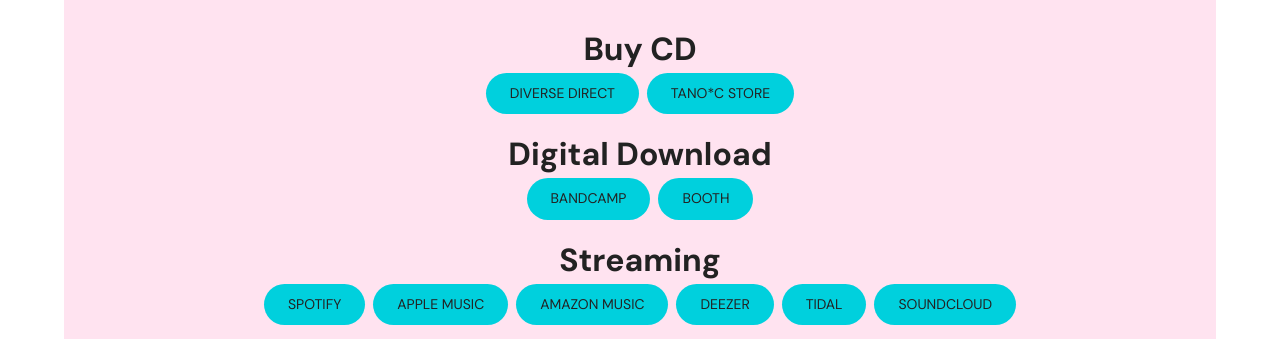
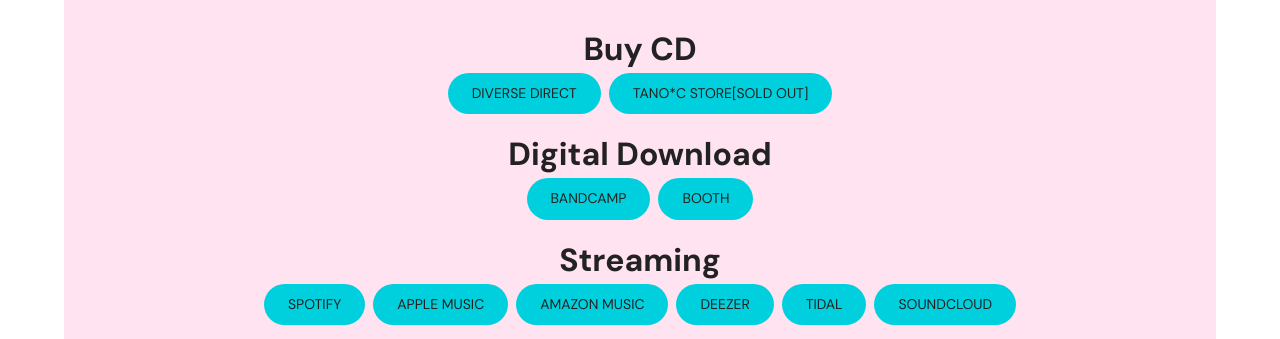
Before and after one commit to litmus-star/lumichankawaii, a plain HTML site: page index.html in a window 1280 px wide. Shown: the part 1160-1499 px from the top of the page. Drawn offline with Linux system fonts and the light colour scheme.

Commit message:
Update index.html

```diff
--- a/index.html
+++ b/index.html
@@ -60,7 +60,7 @@
 	  <h2 class="store-heading js-store-heading">Buy CD</h2>
       <div class="store-wrap js-store-wrap">
 	  <a href="https://www.diverse.direct/milkyway-traxx/mkwy-0012/" class="button button-primary js-store-link" target="_blank" rel="noopener">Diverse Direct</a>
-	  <a href="https://www.tanocstore.net/shopdetail/000000003284/" class="button button-primary js-store-link" target="_blank" rel="noopener">TANO*C STORE</a>
+	  <a href="https://www.tanocstore.net/shopdetail/000000003284/" class="button button-primary js-store-link" target="_blank" rel="noopener">TANO*C STORE[Sold Out]</a>
 	  </div>
 	  <h2 class="store-heading js-store-heading">Digital Download</h2>
 	  <div class="store-wrap js-store-wrap">
```
